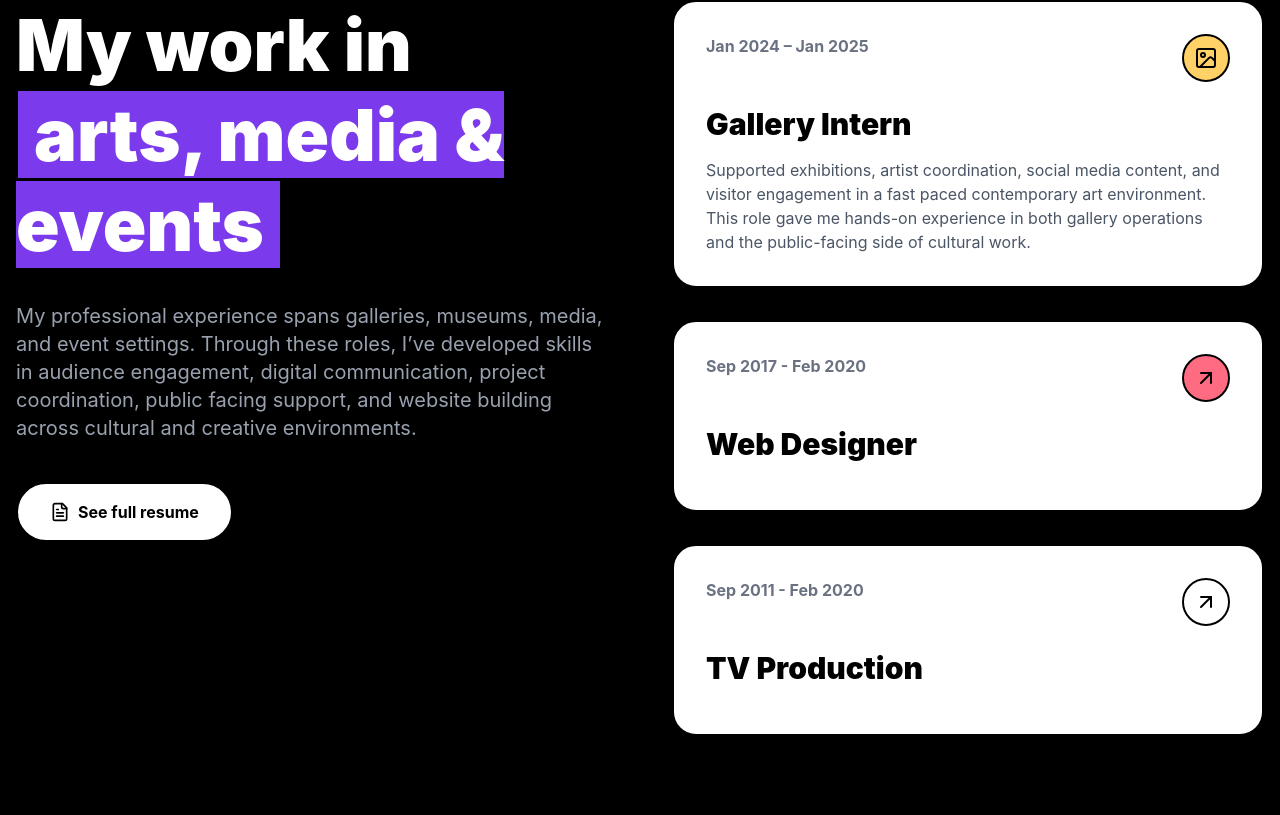
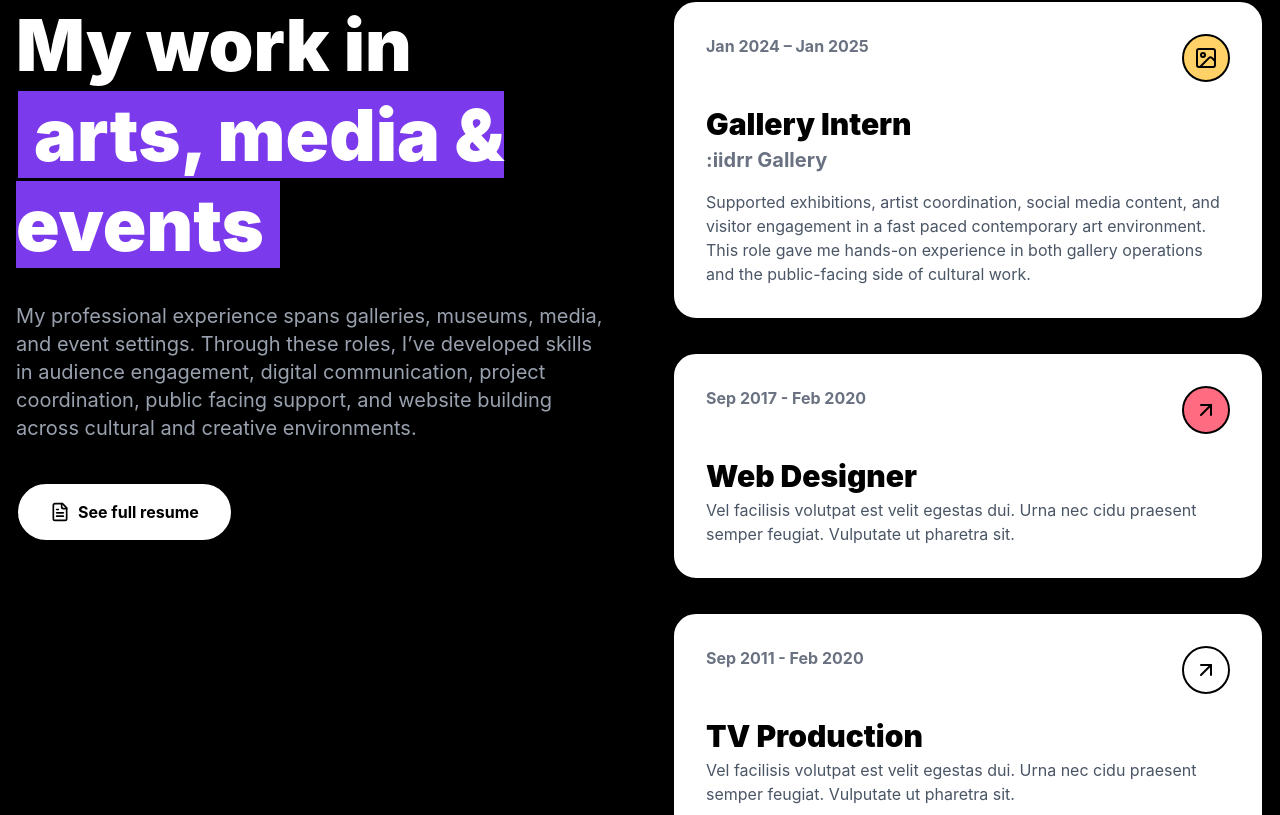
Before and after one commit to bbx99/my-portfolio, a React (Vite) app: page / in a window 1280 px wide. Shown: the part 3774-4589 px from the top of the page. Built offline with nearby package versions, Linux system fonts and the light colour scheme.

Commit message:
fix: 修复Experience部分公司名称的显示问题

```diff
--- a/src/App.tsx
+++ b/src/App.tsx
@@ -325,8 +325,9 @@ const Experience = () => {
                   {job.icon || <ArrowUpRight size={24} />}
                 </div>
               </div>
-              <h3 className="text-3xl font-black mb-4">{job.title}</h3>
-              {job.description && <p className="text-gray-600">{job.description}</p>}
+              <h3 className="text-3xl font-black mb-1">{job.title}</h3>
+              {job.company && <h4 className="text-xl font-bold text-gray-500 mb-4">{job.company}</h4>}
+              <p className="text-gray-600">{job.description || 'Vel facilisis volutpat est velit egestas dui. Urna nec cidu praesent semper feugiat. Vulputate ut pharetra sit.'}</p>
             </div>
           ))}
         </div>
```
